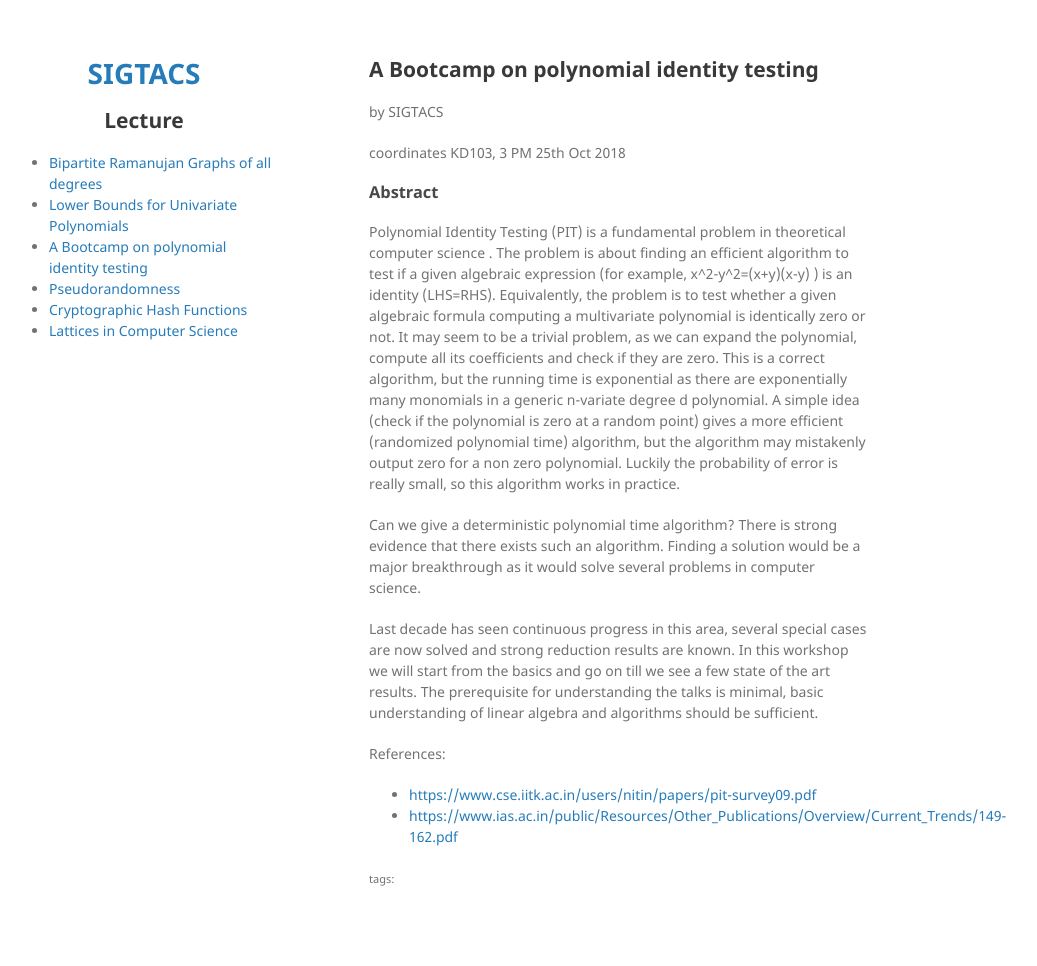
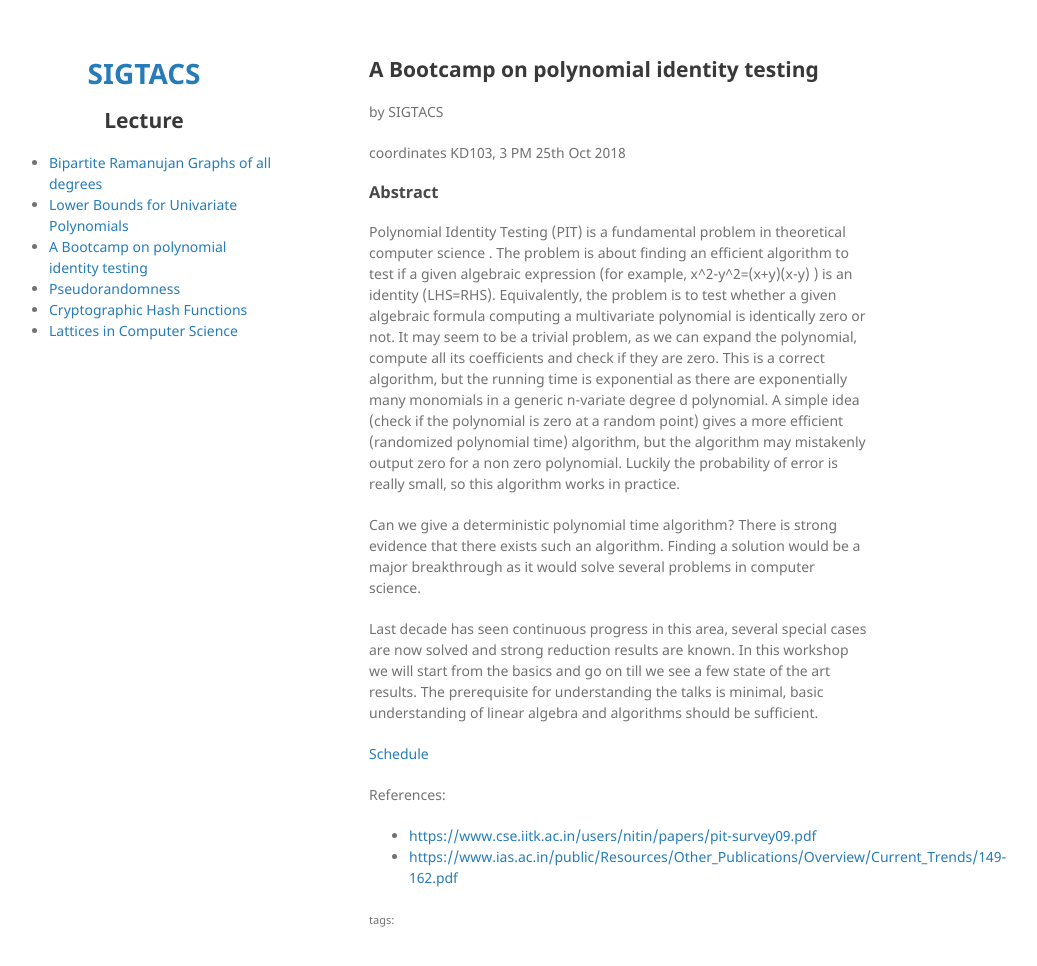
Before and after one commit to SIGTACS/SIGTACS.github.io, a Jekyll site: the page built from _posts/2018-10-25-Bootcamp-PIT.md, in a window 1280 px wide and 979 px high. Shown: the top 966 px of the window, without its empty margins (201-1238 px from the left). Built offline with Jekyll 4.4.1, drawn with Linux system fonts in a browser that asks for light colours.

Commit message:
added schedule for Bootcamp-PIT

```diff
--- a/_posts/2018-10-25-Bootcamp-PIT.md
+++ b/_posts/2018-10-25-Bootcamp-PIT.md
@@ -14,6 +14,8 @@ Can we give a deterministic polynomial time algorithm? There is strong evidence
 
 Last decade has seen continuous progress in this area, several special cases are now solved and strong reduction results are known. In this workshop we will start from the basics and go on till we see a few state of the art results. The prerequisite for understanding the talks is minimal, basic understanding of linear algebra and algorithms should be sufficient.
 
+[Schedule](/assets/resource/bootcamp-PIT.pdf)
+
 References:
 * [https://www.cse.iitk.ac.in/users/nitin/papers/pit-survey09.pdf](https://www.cse.iitk.ac.in/users/nitin/papers/pit-survey09.pdf)
 * [https://www.ias.ac.in/public/Resources/Other_Publications/Overview/Current_Trends/149-162.pdf](https://www.ias.ac.in/public/Resources/Other_Publications/Overview/Current_Trends/149-162.pdf)
```
Also changed, not shown: 1 other file.
